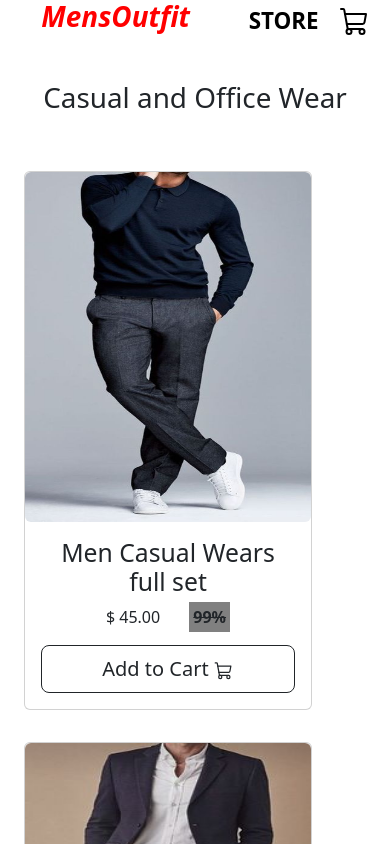
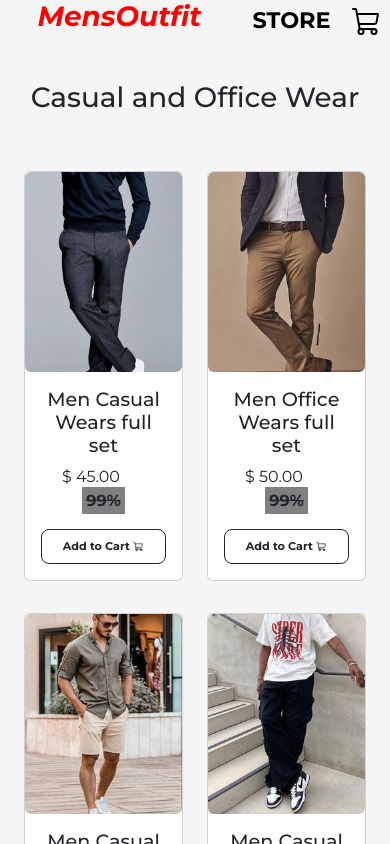
Before and after one commit to Karl-Xavier/shop_website, a React (Create React App) app: page / in a window 390 px wide. Shown: the top 844 px of the page. Built offline with nearby package versions, Linux system fonts and the light colour scheme.

Commit message:
Modified the styling for the UI

```diff
--- a/src/index.css
+++ b/src/index.css
@@ -1,5 +1,6 @@
-body
+#root
 {
+  background-color: #f5f5f5;
   font-family: 'Montserrat';
 }
 
--- a/src/pages/cart/cart.css
+++ b/src/pages/cart/cart.css
@@ -1,8 +1,3 @@
-body
-{
-    height: 100vh;
-}
-
 .handler input
 {
     text-align: center;
--- /dev/null
+++ b/src/pages/shop/Products.css
@@ -0,0 +1,17 @@
+@media (max-width: 575.98px) {
+    .displayCards {
+      width: 80%;
+      font-size: 1rem;
+    }
+    .displayCards .card-img-top {
+      height: 200px;
+      object-fit: cover;
+    }
+    .card-body h2{
+        font-size: 1.2rem;
+    }
+    .cartbtn{
+        font-size: .7rem;
+        font-weight: bold;
+    }
+  }
--- a/src/pages/shop/Products.js
+++ b/src/pages/shop/Products.js
@@ -1,6 +1,7 @@
 import React, { useContext } from "react";
 import { ShoppingCart } from "phosphor-react";
 import { ShopContext } from "../../context/ShopContext";
+import './Products.css'
 import 'bootstrap/dist/css/bootstrap.min.css'
 
 /* import { Col } from "react-bootstrap"; */
@@ -9,13 +10,13 @@ function Products(props){
 
     const {addToCart} = useContext(ShopContext)
     return (
-        <div class="col-lg-4 col-md-6 my-3">
-        <div class="displayCards card" style={{width: "18rem"}}>
+        <div class="col-lg-4 col-md-6 col-6 my-3">
+        <div class="displayCards card" style={{width: "100%"}}>
             <img class="rounded card-img-top" src={productImg} alt="" height={350}/>
           <div class="card-body">
             <h2>{productName}</h2>
             <p className="priceTag">$ {price}.00 &nbsp;&nbsp;&nbsp;&nbsp;&nbsp; <span style={{backgroundColor: "grey", fontWeight: "bold", padding: "4px", textDecoration: "line-through"}}>99%</span></p>
-            <button class="btn btn-lg btn-block btn-outline-dark" type="button" onClick={() => {addToCart(id)}}>Add to Cart <ShoppingCart/></button>
+            <button class="btn btn-lg btn-block btn-outline-dark cartbtn" type="button" onClick={() => {addToCart(id)}}>Add to Cart <ShoppingCart/></button>
           </div>
         </div>
       </div>
```
